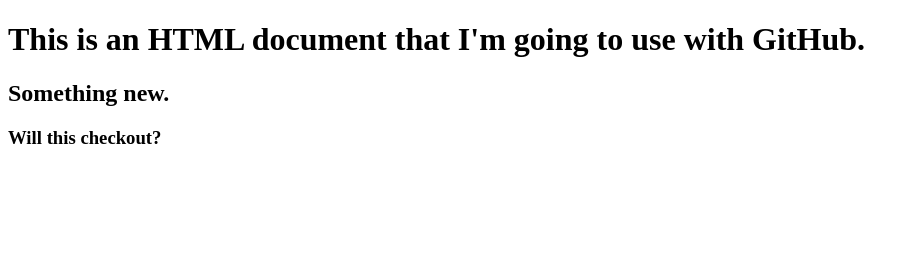
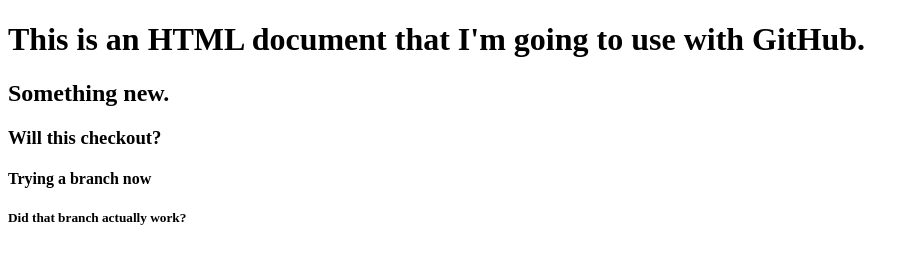
Before and after one commit to howdy-kate/gittest, a plain HTML site: page index.html in a window 1280 px wide. Shown: the whole page, without its empty margins (0-919 px from the left). Drawn offline with Linux system fonts and the light colour scheme.

Commit message:
Did this branch work?

```diff
--- a/index.html
+++ b/index.html
@@ -9,5 +9,7 @@
 <h1>This is an HTML document that I'm going to use with GitHub.</h1>
 <h2>Something new.</h2>
 <h3>Will this checkout?</h3>
+<h4>Trying a branch now</h4>
+<h5>Did that branch actually work?</h5>
 </body>
 </html>
```
